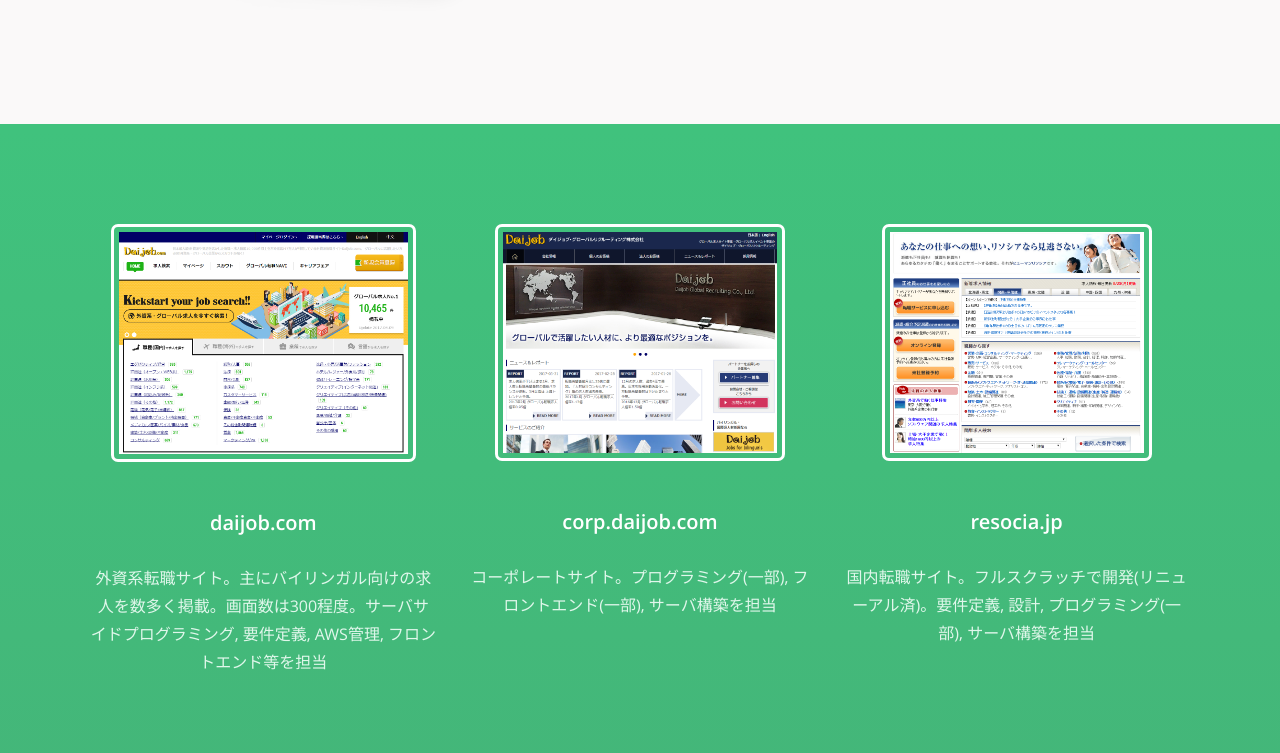
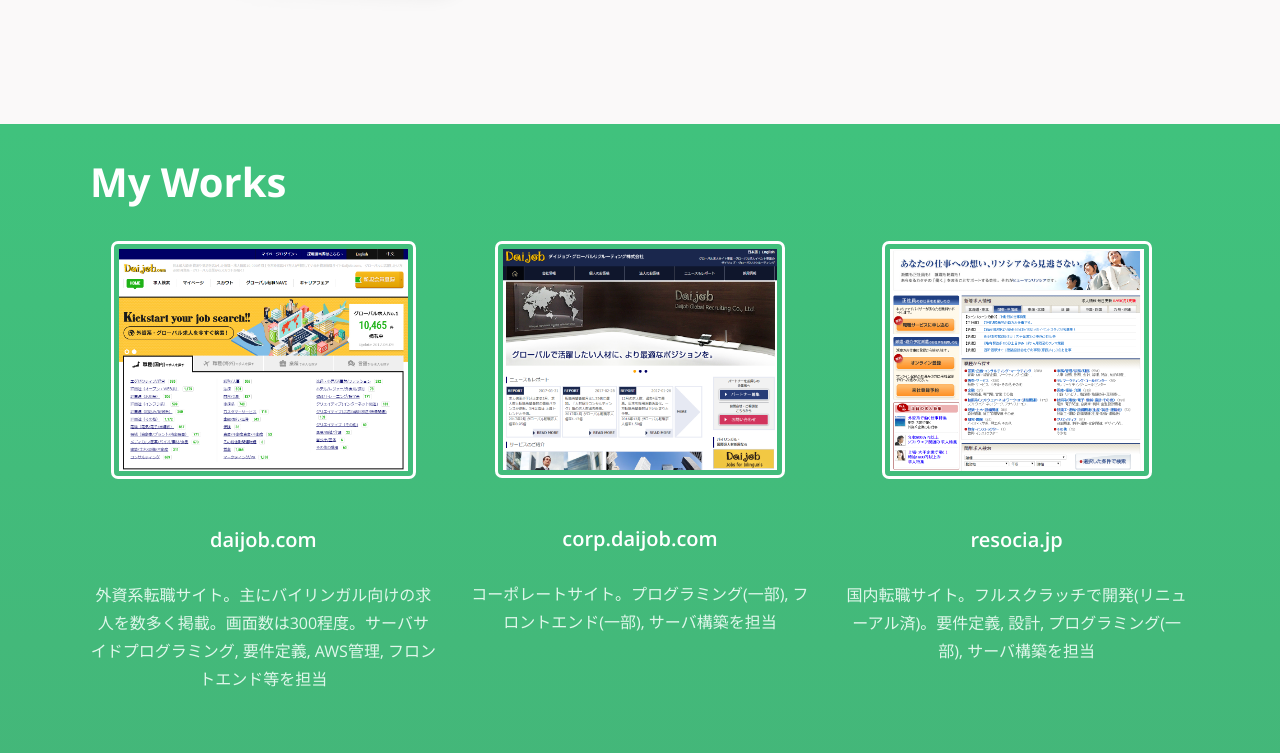
Before and after one commit to kei0000/kei0000.github.io, a plain HTML site: page index.html in a window 1280 px wide. Shown: the part 1320-2073 px from the top of the page. Drawn offline with Linux system fonts and the light colour scheme.

Commit message:
add title - My Works

```diff
--- a/css/main.css
+++ b/css/main.css
@@ -178,7 +178,7 @@
   position: relative;
   width: 100%;
   height: 560px;
-  background: url('../img/hero.jpg') no-repeat fixed center center;
+  background: url('../img/AdobeStock_18305121_white_desk_1280px.jpg') no-repeat fixed center center;
   background-size: cover;
 }
 
@@ -450,12 +450,22 @@
 
 .my_skills {
   width: 100%;
-  padding: 100px 0 20px 0;
+  padding: 0px 0 20px 0;
   background-color: #41c17d;
   background-image: -moz-linear-gradient(bottom, #47ad76 0%, #47ad76 0.27%, #40c27d 99.46%, #40c27d 100%);
   background-image: -o-linear-gradient(bottom, #47ad76 0%, #47ad76 0.27%, #40c27d 99.46%, #40c27d 100%);
   background-image: -webkit-linear-gradient(bottom, #47ad76 0%, #47ad76 0.27%, #40c27d 99.46%, #40c27d 100%);
   background-image: linear-gradient(bottom, #47ad76 0%, #47ad76 0.27%, #40c27d 99.46%, #40c27d 100%);
+}
+
+/* new class */
+.my_skills .headline {
+  color: #FFF;
+  font-family: "open_bold", Helvetica, Arial, sans-serif;
+  font-size: 40px;
+  font-weight: bold;
+  margin: 30px 0px;
+
 }
 
 .my_skills h1{
--- a/index.html
+++ b/index.html
@@ -185,7 +185,7 @@
   <!--  My Works Section  -->
   <section class="my_skills" id="my_works">
     <div class="container">
-      <!-- <h1>My Works</h1> -->
+      <div class="headline">My Works</div>
       <div class="row text-center">
         <div class="col-sm-4 col-md-4 details animated wow fadeInDown" data-wow-delay="0s">
           <img src="img/screens/daijob.png" width=305 alt="" title="" class="screens">
```
Also changed, not shown: img/AdobeStock_18305121_white_desk_1280px.jpg (added).
